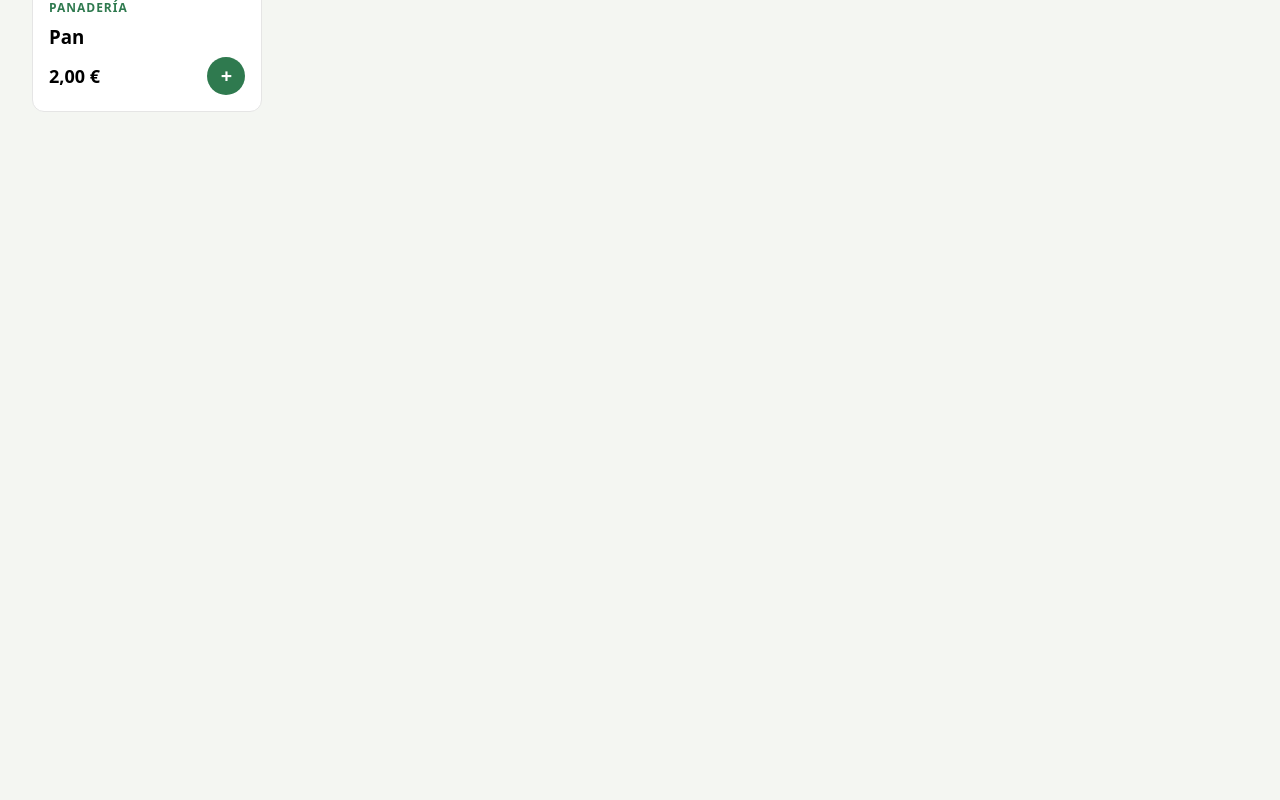
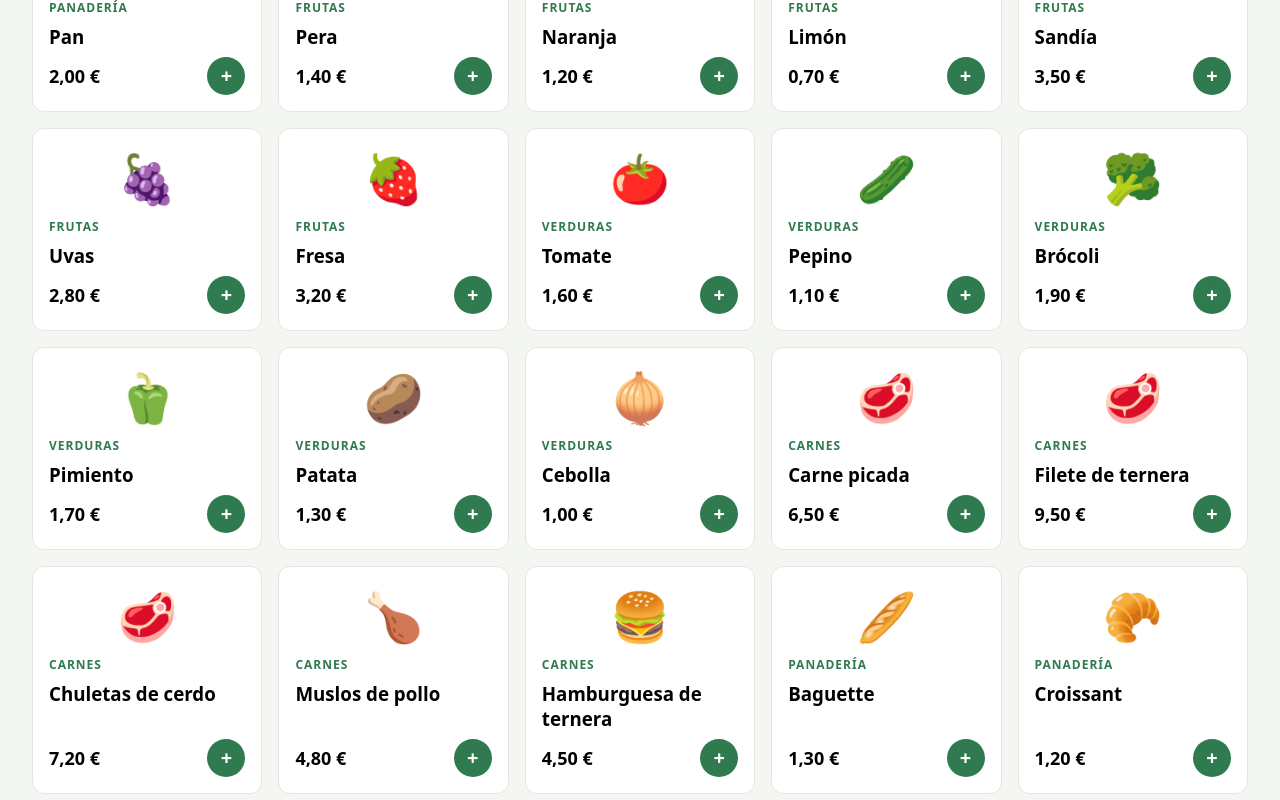
Before and after one commit to davidarranz7/SuperMercado, an Angular app: page / in a window 1280 px wide. Shown: the part 580-1380 px from the top of the page. Before the commit the page ends 800 px from the top, so only its background shows below. Built offline with nearby package versions, Linux system fonts and the light colour scheme; data requests are answered from the project's data file.

Commit message:
feat(products): load products from json server

```diff
--- /dev/null
+++ b/db.json
@@ -0,0 +1,201 @@
+{
+  "$schema": "./node_modules/json-server/schema.json",
+  "productos": [
+    {
+      "id": "1",
+      "nombre": "Manzana",
+      "categoria": "Frutas",
+      "precio": 1.5,
+      "icono": "🍎"
+    },
+    {
+      "id": "2",
+      "nombre": "Plátano",
+      "categoria": "Frutas",
+      "precio": 0.5,
+      "icono": "🍌"
+    },
+    {
+      "id": "3",
+      "nombre": "Lechuga",
+      "categoria": "Verduras",
+      "precio": 1.0,
+      "icono": "🥬"
+    },
+    {
+      "id": "4",
+      "nombre": "Zanahoria",
+      "categoria": "Verduras",
+      "precio": 0.8,
+      "icono": "🥕"
+    },
+    {
+      "id": "5",
+      "nombre": "Pechuga de pollo",
+      "categoria": "Carnes",
+      "precio": 5.0,
+      "icono": "🍗"
+    },
+    {
+      "id": "6",
+      "nombre": "Pan",
+      "categoria": "Panadería",
+      "precio": 2.0,
+      "icono": "🍞"
+    },
+    {
+      "id": "7",
+      "nombre": "Pera",
+      "categoria": "Frutas",
+      "precio": 1.4,
+      "icono": "🍐"
+    },
+    {
+      "id": "8",
+      "nombre": "Naranja",
+      "categoria": "Frutas",
+      "precio": 1.2,
+      "icono": "🍊"
+    },
+    {
+      "id": "9",
+      "nombre": "Limón",
+      "categoria": "Frutas",
+      "precio": 0.7,
+      "icono": "🍋"
+    },
+    {
+      "id": "10",
+      "nombre": "Sandía",
+      "categoria": "Frutas",
+      "precio": 3.5,
+      "icono": "🍉"
+    },
+    {
+      "id": "11",
+      "nombre": "Uvas",
+      "categoria": "Frutas",
+      "precio": 2.8,
+      "icono": "🍇"
+    },
+    {
+      "id": "12",
+      "nombre": "Fresa",
+      "categoria": "Frutas",
+      "precio": 3.2,
+      "icono": "🍓"
+    },
+    {
+      "id": "13",
+      "nombre": "Tomate",
+      "categoria": "Verduras",
+      "precio": 1.6,
+      "icono": "🍅"
+    },
+    {
+      "id": "14",
+      "nombre": "Pepino",
+      "categoria": "Verduras",
+      "precio": 1.1,
+      "icono": "🥒"
+    },
+    {
+      "id": "15",
+      "nombre": "Brócoli",
+      "categoria": "Verduras",
+      "precio": 1.9,
+      "icono": "🥦"
+    },
+    {
+      "id": "16",
+      "nombre": "Pimiento",
+      "categoria": "Verduras",
+      "precio": 1.7,
+      "icono": "🫑"
+    },
+    {
+      "id": "17",
+      "nombre": "Patata",
+      "categoria": "Verduras",
+      "precio": 1.3,
+      "icono": "🥔"
+    },
+    {
+      "id": "18",
+      "nombre": "Cebolla",
+      "categoria": "Verduras",
+      "precio": 1.0,
+      "icono": "🧅"
+    },
+    {
+      "id": "19",
+      "nombre": "Carne picada",
+      "categoria": "Carnes",
+      "precio": 6.5,
+      "icono": "🥩"
+    },
+    {
+      "id": "20",
+      "nombre": "Filete de ternera",
+      "categoria": "Carnes",
+      "precio": 9.5,
+      "icono": "🥩"
+    },
+    {
+      "id": "21",
+      "nombre": "Chuletas de cerdo",
+      "categoria": "Carnes",
+      "precio": 7.2,
+      "icono": "🥩"
+    },
+    {
+      "id": "22",
+      "nombre": "Muslos de pollo",
+      "categoria": "Carnes",
+      "precio": 4.8,
+      "icono": "🍗"
+    },
+    {
+      "id": "23",
+      "nombre": "Hamburguesa de ternera",
+      "categoria": "Carnes",
+      "precio": 4.5,
+      "icono": "🍔"
+    },
+    {
+      "id": "24",
+      "nombre": "Baguette",
+      "categoria": "Panadería",
+      "precio": 1.3,
+      "icono": "🥖"
+    },
+    {
+      "id": "25",
+      "nombre": "Croissant",
+      "categoria": "Panadería",
+      "precio": 1.2,
+      "icono": "🥐"
+    },
+    {
+      "id": "26",
+      "nombre": "Pan de molde",
+      "categoria": "Panadería",
+      "precio": 2.3,
+      "icono": "🍞"
+    },
+    {
+      "id": "27",
+      "nombre": "Donut",
+      "categoria": "Panadería",
+      "precio": 1.5,
+      "icono": "🍩"
+    },
+    {
+      "id": "28",
+      "nombre": "Magdalenas",
+      "categoria": "Panadería",
+      "precio": 2.6,
+      "icono": "🧁"
+    }
+  ]
+}
--- a/package.json
+++ b/package.json
@@ -35,6 +35,7 @@
     "eslint": "^10.3.0",
     "husky": "^9.1.7",
     "jsdom": "^28.0.0",
+    "json-server": "^1.0.0-beta.15",
     "prettier": "^3.8.1",
     "typescript": "~5.9.2",
     "typescript-eslint": "8.59.2",
--- a/src/app/models/producto.ts
+++ b/src/app/models/producto.ts
@@ -1,5 +1,5 @@
 export interface Producto {
-  id: number;
+  id: string;
   nombre: string;
   categoria: string;
   precio: number;
--- a/src/app/pages/home/home.html
+++ b/src/app/pages/home/home.html
@@ -1,7 +1,7 @@
 <div class="contenido">
   <h1>Productos</h1>
   <div class="categorias">
-    @for (cat of productoService.categorias; track cat) {
+    @for (cat of productoService.categorias(); track cat) {
       <button
         [class.activo]="productoService.categoriaActiva() === cat"
         (click)="productoService.categoriaActiva.set(cat)"
--- a/src/app/pages/home/home.ts
+++ b/src/app/pages/home/home.ts
@@ -1,4 +1,4 @@
-import { Component, inject } from '@angular/core';
+import { Component, inject, OnInit } from '@angular/core';
 import { Productos } from '../../services/productos';
 import { ProductoCard } from '../../components/producto-card/producto-card';
 
@@ -8,6 +8,10 @@ import { ProductoCard } from '../../components/producto-card/producto-card';
   templateUrl: './home.html',
   styleUrl: './home.scss',
 })
-export class Home {
+export class Home implements OnInit {
   protected productoService = inject(Productos);
+
+  ngOnInit() {
+    this.productoService.cargarProductos();
+  }
 }
--- a/src/app/services/carrito.ts
+++ b/src/app/services/carrito.ts
@@ -28,7 +28,7 @@ export class CarritoService {
 
   readonly cantidadTotal = computed(() => this.items().length);
 
-  quitarUnidad(id: number) {
+  quitarUnidad(id: string) {
     this.items.update((itemsActuales) => {
       return itemsActuales
         .map((item) =>
@@ -43,7 +43,7 @@ export class CarritoService {
     });
   }
 
-  eliminarProducto(id: number) {
+  eliminarProducto(id: string) {
     this.items.update((itemsActuales) => itemsActuales.filter((item) => item.producto.id !== id));
   }
 }
--- a/src/app/services/productos.ts
+++ b/src/app/services/productos.ts
@@ -1,20 +1,31 @@
-import { Injectable, signal, computed } from '@angular/core';
+import { Injectable, signal, computed, inject } from '@angular/core';
+import { HttpClient } from '@angular/common/http';
 import { Producto } from '../models/producto';
 
 @Injectable({
   providedIn: 'root',
 })
 export class Productos {
-  readonly productos: Producto[] = [
-    { id: 1, nombre: 'Manzana', categoria: 'Frutas', precio: 1.5, icono: '🍎' },
-    { id: 2, nombre: 'Plátano', categoria: 'Frutas', precio: 0.5, icono: '🍌' },
-    { id: 3, nombre: 'Lechuga', categoria: 'Verduras', precio: 1.0, icono: '🥬' },
-    { id: 4, nombre: 'Zanahoria', categoria: 'Verduras', precio: 0.8, icono: '🥕' },
-    { id: 5, nombre: 'pechuga de pollo', categoria: 'Carnes', precio: 5.0, icono: '🍗' },
-    { id: 6, nombre: 'Pan', categoria: 'Panadería', precio: 2.0, icono: '🍞' },
-  ];
+  private http = inject(HttpClient);
 
-  readonly categorias = ['Todos', 'Frutas', 'Verduras', 'Carnes', 'Panadería'];
+  private readonly apiUrl = 'http://localhost:3000/productos';
+
+  readonly productos = signal<Producto[]>([]);
+
+  obtenerProductos() {
+    return this.http.get<Producto[]>(this.apiUrl);
+  }
+
+  cargarProductos() {
+    this.obtenerProductos().subscribe((productos) => {
+      this.productos.set(productos);
+    });
+  }
+
+  readonly categorias = computed(() => [
+    'Todos',
+    ...new Set(this.productos().map((producto) => producto.categoria)),
+  ]);
 
   readonly busqueda = signal('');
   readonly categoriaActiva = signal('Todos');
@@ -23,7 +34,7 @@ export class Productos {
     const texto = this.busqueda().toLowerCase();
     const categoria = this.categoriaActiva();
 
-    return this.productos.filter((producto) => {
+    return this.productos().filter((producto) => {
       const coincideTexto = producto.nombre.toLowerCase().includes(texto);
       const coincideCategoria = categoria === 'Todos' || producto.categoria === categoria;
 
```
Also changed, not shown: 2 other files (tests, documents, lock files or other folders).
